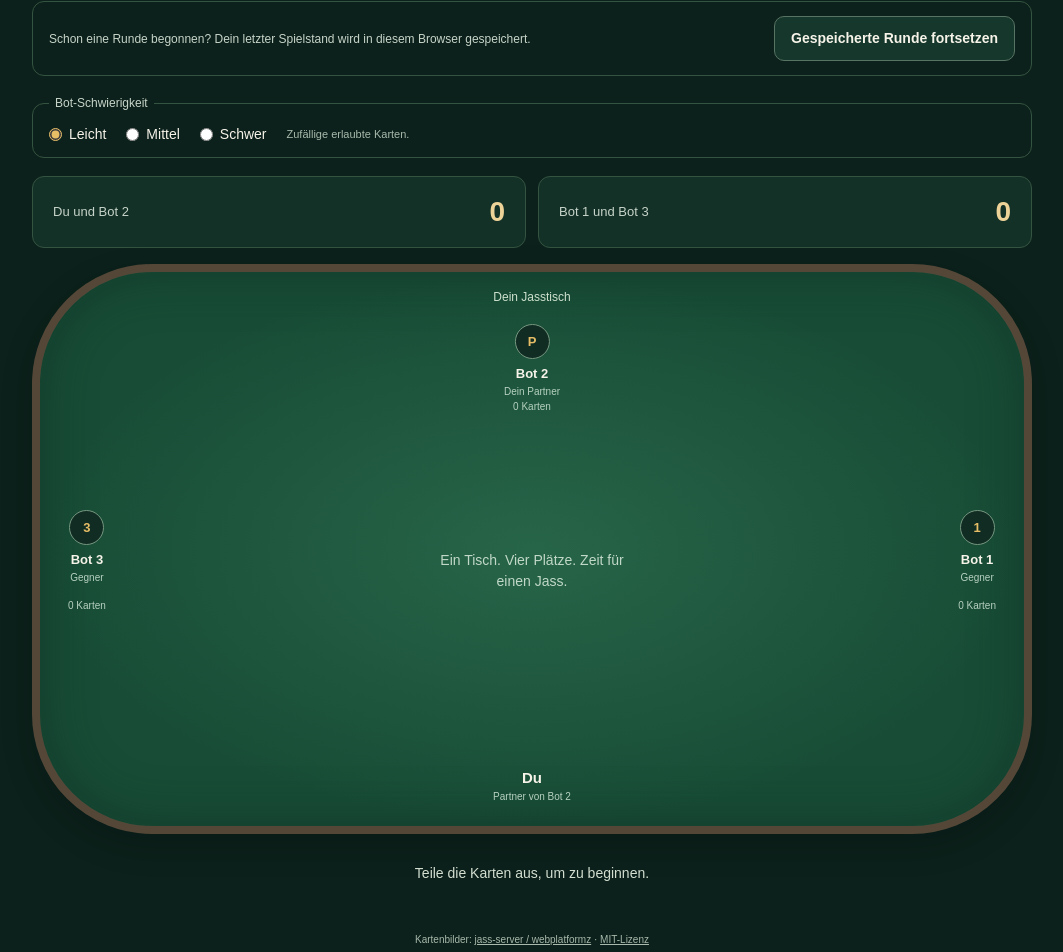
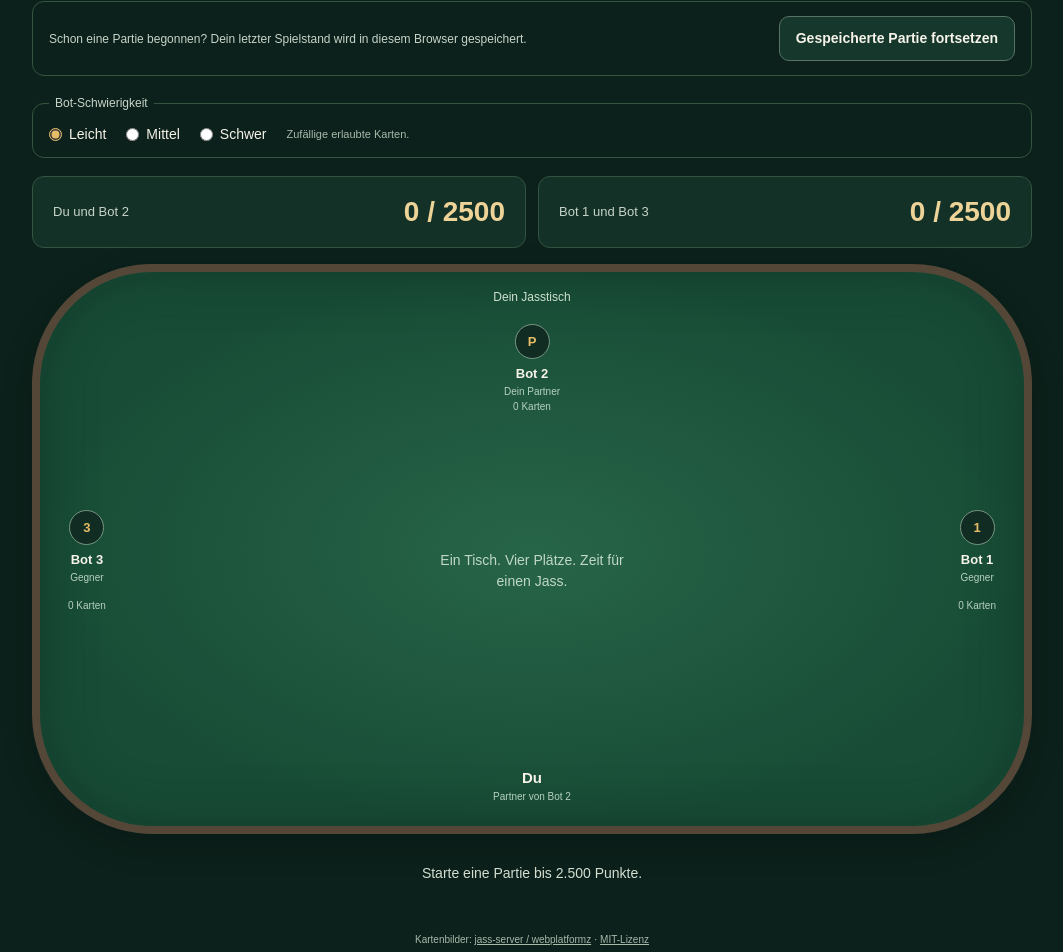
Before and after one commit to joshuakrump/jass-plattform, a Next.js app: page / in a window 1280 px wide. Shown: the part 132-1084 px from the top of the page, without its empty margins (108-1171 px from the left). Built offline with nearby package versions, Linux system fonts and the light colour scheme.

Commit message:
Play continuous Jass matches with rotating dealers and 2500-point target

```diff
--- a/src/app/jass-table.css
+++ b/src/app/jass-table.css
@@ -111,3 +111,5 @@
 .jass-resume { display:flex; align-items:center; justify-content:space-between; flex-wrap:wrap; gap:12px; padding:14px 16px; margin-bottom:18px; border:1px solid #345441; border-radius:12px; }
 .jass-resume p, .jass-save-message { font-size:12px; color:#c7d4c9; }
 .jass-save-message { margin-bottom:12px; }
+.jass-score { flex-wrap:wrap; }
+.jass-score strong { font-size:clamp(18px,3vw,28px); white-space:nowrap; }
--- a/src/app/page.tsx
+++ b/src/app/page.tsx
@@ -5,7 +5,6 @@ import "./jass-table.css";
 import Image from "next/image";
 
 import {
-  dealCards,
   sortHand,
   getCardImage,
   type BotDifficulty,
@@ -13,13 +12,13 @@ import {
   type GameMode,
 } from "@/lib/jass/cards";
 
-import { SAVED_GAME_KEY, serializeGame, parseSavedGame } from "@/lib/jass/saved-game";
+import { SAVED_GAME_KEY, parseSavedGame } from "@/lib/jass/saved-game";
+import { MATCH_KEY, createMatch, totalScores, matchWinner, selectMode, advanceRound, rightOf, serializeMatch, parseMatch, type MatchState } from "@/lib/jass/match";
 
 import { getPlayableCards } from "@/lib/jass/rules";
 import { chooseBotGameMode } from "@/lib/jass/bot";
 
 import {
-  createGame,
   playTurn,
   playBotTurn,
   startNextTrick,
@@ -39,13 +38,21 @@ const gameModes: GameMode[] = [
 ];
 
 export default function Home() {
-  const [dealtHands, setDealtHands] = useState<Card[][]>([]);
-  const [game, setGame] = useState<GameState | null>(null);
-  const [shifted, setShifted] = useState(false);
+  const [match, setMatch] = useState<MatchState | null>(null);
   const [saveMessage, setSaveMessage] = useState("");
   const [difficulty, setDifficulty] = useState<BotDifficulty>("easy");
+  const game = match && !match.choosing ? match.game : null;
+  const hands = match?.game.hands ?? [];
+  const winnerTeam = match ? matchWinner(match) : null;
+  const scores = match ? totalScores(match) : [0, 0];
 
-  const hands = game ? game.hands : dealtHands;
+  function setGame(update: (current: GameState | null) => GameState | null) {
+    setMatch((current) => {
+      if (!current || current.choosing || matchWinner(current) !== null) return current;
+      const next = update(current.game);
+      return next && next !== current.game ? { ...current, game: next } : current;
+    });
+  }
   const roundFinished = game?.completedTricks === 9;
   const trickFinished = game?.trick.length === 4;
 
@@ -53,7 +60,7 @@ export default function Home() {
     game !== null &&
     game.currentPlayer === 0 &&
     !trickFinished &&
-    !roundFinished;
+    !roundFinished && winnerTeam === null;
 
   const playableCards =
     game && canPlay
@@ -66,7 +73,7 @@ export default function Home() {
 
   useEffect(() => {
     if (
-      !game ||
+      !game || winnerTeam !== null ||
       game.currentPlayer === 0 ||
       game.trick.length === 4 ||
       game.completedTricks >= 9
@@ -80,45 +87,53 @@ export default function Home() {
 
     // Ein neuer Spielstand oder Neustart verwirft den vorherigen Timer.
     return () => window.clearTimeout(timer);
-  }, [game]);
+  }, [game, winnerTeam]);
 
   useEffect(() => {
-    if (!game) return;
-    try {
-      window.localStorage.setItem(SAVED_GAME_KEY, serializeGame(game, shifted));
-    } catch {
-      // Spielen funktioniert auch, wenn der Browser das Speichern blockiert.
-    }
-  }, [game, shifted]);
+    if (!match) return;
+    try { window.localStorage.setItem(MATCH_KEY, serializeMatch(match)); } catch { /* Speichern ist optional. */ }
+  }, [match]);
+
+  useEffect(() => {
+    if (!match || !match.choosing || rightOf(match.dealer) === 0) return;
+    const timer = window.setTimeout(() => {
+      const next = selectMode(match, chooseBotGameMode(match.game.hands[rightOf(match.dealer)]));
+      setMatch((current) => current === match ? next : current);
+    }, 1000);
+    return () => window.clearTimeout(timer);
+  }, [match]);
+
+  useEffect(() => {
+    if (!match || match.choosing || match.game.completedTricks !== 9 || matchWinner(match) !== null) return;
+    const timer = window.setTimeout(() => {
+      const next = advanceRound(match);
+      setMatch((current) => current === match ? next : current);
+    }, 2200);
+    return () => window.clearTimeout(timer);
+  }, [match]);
 
   function resumeRound() {
     try {
-      const saved = parseSavedGame(window.localStorage.getItem(SAVED_GAME_KEY));
+      let saved = parseMatch(window.localStorage.getItem(MATCH_KEY));
       if (!saved) {
-        setSaveMessage("Keine fortsetzbare Runde gespeichert. Teile neue Karten aus.");
-        return;
+        const legacy = parseSavedGame(window.localStorage.getItem(SAVED_GAME_KEY));
+        if (legacy) saved = { dealer: (legacy.game.startingPlayer + 3) % 4, round: 1, bankedScores: [0, 0], game: legacy.game, choosing: false, shifted: legacy.shifted };
       }
-      setGame(saved.game);
+      if (!saved) { setSaveMessage("Keine fortsetzbare Partie gespeichert. Starte eine neue Partie."); return; }
+      setMatch(saved);
       setDifficulty(saved.game.difficulty);
-      setShifted(saved.shifted);
-      setSaveMessage("Gespeicherte Runde geladen.");
-    } catch {
-      setSaveMessage("Der Browser erlaubt keinen Zugriff auf gespeicherte Runden.");
-    }
+      setSaveMessage("Gespeicherte Partie geladen.");
+    } catch { setSaveMessage("Der Browser erlaubt keinen Zugriff auf gespeicherte Partien."); }
   }
 
   function dealNewRound() {
-    setDealtHands(dealCards());
-    setGame(null);
-    setShifted(false);
+    setMatch(createMatch(difficulty));
     setSaveMessage("");
-    try { window.localStorage.removeItem(SAVED_GAME_KEY); } catch { /* Optional */ }
   }
 
   function selectGameMode(mode: GameMode) {
-    if (game || dealtHands.length !== 4) return;
-
-    setGame(createGame(dealtHands, mode, difficulty));
+    if (!match?.choosing || rightOf(match.dealer) !== 0) return;
+    setMatch(selectMode(match, mode));
   }
 
   function playCard(card: Card) {
@@ -132,9 +147,8 @@ export default function Home() {
   }
 
   function shiftToPartner() {
-    if (game || dealtHands.length !== 4) return;
-    setShifted(true);
-    setGame(createGame(dealtHands, chooseBotGameMode(dealtHands[2]), difficulty));
+    if (!match?.choosing || rightOf(match.dealer) !== 0) return;
+    setMatch(selectMode(match, chooseBotGameMode(match.game.hands[2]), true));
   }
 
   function nextTrick() {
@@ -158,36 +172,38 @@ export default function Home() {
             <h1>Am Jasstisch</h1>
           </div>
           <button type="button" onClick={dealNewRound} className="jass-button jass-button-secondary">
-            {hands.length ? "Neu austeilen" : "Karten austeilen"}
+            {!match ? "Partie starten" : winnerTeam !== null ? "Neue Partie" : "Partie neu starten"}
           </button>
         </header>
 
         {!game && hands.length === 0 && (
           <section className="jass-resume">
-            <p>Schon eine Runde begonnen? Dein letzter Spielstand wird in diesem Browser gespeichert.</p>
-            <button type="button" onClick={resumeRound} className="jass-button jass-button-secondary">Gespeicherte Runde fortsetzen</button>
+            <p>Schon eine Partie begonnen? Dein letzter Spielstand wird in diesem Browser gespeichert.</p>
+            <button type="button" onClick={resumeRound} className="jass-button jass-button-secondary">Gespeicherte Partie fortsetzen</button>
           </section>
         )}
         {saveMessage && <p className="jass-save-message" role="status">{saveMessage}</p>}
 
-        <fieldset className="jass-difficulty" disabled={game !== null}>
+        <fieldset className="jass-difficulty" disabled={match !== null}>
           <legend>Bot-Schwierigkeit</legend>
           <label><input type="radio" name="difficulty" value="easy" checked={difficulty === "easy"} onChange={() => setDifficulty("easy")} /> Leicht</label>
           <label><input type="radio" name="difficulty" value="medium" checked={difficulty === "medium"} onChange={() => setDifficulty("medium")} /> Mittel</label>
           <label><input type="radio" name="difficulty" value="hard" checked={difficulty === "hard"} onChange={() => setDifficulty("hard")} /> Schwer</label>
-          <span>{game ? "Für diese Runde festgelegt." : difficulty === "hard" ? "Schätzt unbekannte Karten und vergleicht mögliche Stichverläufe." : difficulty === "medium" ? "Einfache Teamstrategie." : "Zufällige erlaubte Karten."}</span>
+          <span>{match ? "Für diese Partie festgelegt." : difficulty === "hard" ? "Schätzt unbekannte Karten und vergleicht mögliche Stichverläufe." : difficulty === "medium" ? "Einfache Teamstrategie." : "Zufällige erlaubte Karten."}</span>
         </fieldset>
+
+        {match && <p className="jass-save-message">Runde {match.round} · Geber: {players[match.dealer]} · Ansage und erste Karte: {players[rightOf(match.dealer)]}</p>}
 
         <section className="jass-scoreboard" aria-label="Punktestand">
           {teams.map((team, index) => (
             <div key={team} className="jass-score">
               <span>{team}</span>
-              <strong>{game?.scores[index] ?? 0}</strong>
+              <strong>{scores[index]} / 2500</strong>
             </div>
           ))}
         </section>
 
-        {hands.length > 0 && !game && (
+        {match?.choosing && rightOf(match.dealer) === 0 && (
           <section className="jass-mode-panel" aria-label="Spielart wählen">
             <h2>Was spielen wir?</h2>
             <div className="jass-mode-buttons">
@@ -206,11 +222,11 @@ export default function Home() {
         <section className="jass-table" aria-label="Jasstisch">
           <div className="jass-table-info" aria-live="polite">
             {game ? `${game.gameMode} · Stich ${currentTrickNumber}/9` : "Dein Jasstisch"}
-            {shifted && game && <span>Von Bot 2 gewählt</span>}
+            {match?.shifted && game && <span>Von Bot 2 gewählt</span>}
           </div>
 
           {visibleSeats.map((playerIndex) => (
-            <div key={playerIndex} className={`jass-seat jass-seat-${playerIndex} ${game?.currentPlayer === playerIndex && !trickFinished && !roundFinished ? "jass-seat-active" : ""}`}>
+            <div key={playerIndex} className={`jass-seat jass-seat-${playerIndex} ${game?.currentPlayer === playerIndex && !trickFinished && !roundFinished && winnerTeam === null ? "jass-seat-active" : ""}`}>
               <div className="jass-avatar" aria-hidden="true">{playerIndex === 2 ? "P" : playerIndex}</div>
               <strong>{players[playerIndex]}</strong>
               <span>{playerIndex === 2 ? "Dein Partner" : "Gegner"}</span>
@@ -236,20 +252,22 @@ export default function Home() {
 
           {!game && (
             <p className="jass-table-empty">
-              {hands.length ? "Wähle eine Spielart oder schiebe zu deinem Partner." : "Ein Tisch. Vier Plätze. Zeit für einen Jass."}
+              {hands.length ? rightOf(match!.dealer) === 0 ? "Wähle eine Spielart oder schiebe zu deinem Partner." : `${players[rightOf(match!.dealer)]} wählt die Spielart …` : "Ein Tisch. Vier Plätze. Zeit für einen Jass."}
             </p>
           )}
           <div className="jass-your-seat"><strong>Du</strong><span>Partner von Bot 2</span></div>
         </section>
 
         <section className="jass-status" aria-live="polite">
-          {!game ? (
-            <p>{hands.length ? "Deine Karten liegen bereit." : "Teile die Karten aus, um zu beginnen."}</p>
+          {winnerTeam !== null ? (
+            <div><h2>Partie gewonnen: {teams[winnerTeam]}</h2><p>{scores[0]} : {scores[1]} Punkte</p></div>
+          ) : !game ? (
+            <p>{hands.length ? rightOf(match!.dealer) === 0 ? "Du sagst an und spielst die erste Karte." : `${players[rightOf(match!.dealer)]} sagt an …` : "Starte eine Partie bis 2.500 Punkte."}</p>
           ) : roundFinished ? (
             <div>
               <h2>Runde beendet</h2>
-              <p>{game.scores[0] === game.scores[1] ? "Unentschieden." : `Gewonnen: ${teams[game.scores[0] > game.scores[1] ? 0 : 1]}`}</p>
-              <small>Gesamtpunkte: {game.scores[0] + game.scores[1]}</small>
+              <p>Rundenpunkte: {game.scores[0]} : {game.scores[1]}</p>
+              <small>Die nächste Person gibt gleich automatisch aus.</small>
             </div>
           ) : trickFinished && game.winner !== null ? (
             <>
--- a/src/lib/jass/game.ts
+++ b/src/lib/jass/game.ts
@@ -20,6 +20,7 @@ export type CompletedTrick = {
 
 export type GameState = {
   hands: Card[][];
+  startingPlayer: number;
   gameMode: GameMode;
   difficulty: BotDifficulty;
   trick: PlayedCard[];
@@ -33,14 +34,16 @@ export type GameState = {
 export function createGame(
   hands: Card[][],
   gameMode: GameMode,
-  difficulty: BotDifficulty = "easy"
+  difficulty: BotDifficulty = "easy",
+  startingPlayer = 0
 ): GameState {
   return {
     hands: hands.map((hand) => [...hand]),
     gameMode,
     difficulty,
     trick: [],
-    currentPlayer: 0,
+    currentPlayer: startingPlayer,
+    startingPlayer,
     winner: null,
     completedTricks: 0,
     scores: [0, 0],
--- /dev/null
+++ b/src/lib/jass/match.ts
@@ -0,0 +1,54 @@
+import { dealCards, type BotDifficulty, type GameMode } from "./cards";
+import { createGame, type GameState } from "./game";
+import { parseSavedGame, serializeGame } from "./saved-game";
+
+export const MATCH_KEY = "jass-plattform.match.v1";
+export const TARGET_SCORE = 2500;
+export type MatchState = {
+  dealer: number;
+  round: number;
+  bankedScores: [number, number];
+  game: GameState;
+  choosing: boolean;
+  shifted: boolean;
+};
+
+// Plätze: Du unten, Bot 1 rechts, Bot 2 oben, Bot 3 links.
+export const rightOf = (player: number) => (player + 1) % 4;
+export const nextDealer = (dealer: number) => (dealer + 3) % 4;
+
+export function createMatch(difficulty: BotDifficulty, dealer = Math.floor(Math.random() * 4)): MatchState {
+  return { dealer, round: 1, bankedScores: [0, 0], game: createGame(dealCards(), "Rosen", difficulty, rightOf(dealer)), choosing: true, shifted: false };
+}
+export function totalScores(match: MatchState): [number, number] {
+  return [match.bankedScores[0] + match.game.scores[0], match.bankedScores[1] + match.game.scores[1]];
+}
+export function matchWinner(match: MatchState): number | null {
+  const scores = totalScores(match);
+  return scores[0] >= TARGET_SCORE ? 0 : scores[1] >= TARGET_SCORE ? 1 : null;
+}
+export function selectMode(match: MatchState, mode: GameMode, shifted = false): MatchState {
+  if (!match.choosing || matchWinner(match) !== null) return match;
+  return { ...match, choosing: false, shifted, game: createGame(match.game.hands, mode, match.game.difficulty, rightOf(match.dealer)) };
+}
+export function advanceRound(match: MatchState): MatchState {
+  if (match.choosing || match.game.completedTricks !== 9 || matchWinner(match) !== null) return match;
+  const dealer = nextDealer(match.dealer);
+  return { ...match, dealer, round: match.round + 1, bankedScores: totalScores(match), choosing: true, shifted: false, game: createGame(dealCards(), "Rosen", match.game.difficulty, rightOf(dealer)) };
+}
+export function serializeMatch(match: MatchState): string {
+  return JSON.stringify({ version: 1, ...match });
+}
+export function parseMatch(text: string | null): MatchState | null {
+  if (!text) return null;
+  try {
+    const raw = JSON.parse(text);
+    if (!raw || raw.version !== 1 || !Number.isInteger(raw.dealer) || raw.dealer < 0 || raw.dealer > 3 || !Number.isInteger(raw.round) || raw.round < 1 || typeof raw.choosing !== "boolean" || typeof raw.shifted !== "boolean") return null;
+    if (!Array.isArray(raw.bankedScores) || raw.bankedScores.length !== 2 || raw.bankedScores.some((s: unknown) => !Number.isInteger(s) || (s as number) < 0 || (s as number) >= TARGET_SCORE)) return null;
+    if (raw.bankedScores[0] + raw.bankedScores[1] !== (raw.round - 1) * 157) return null;
+    const saved = parseSavedGame(serializeGame(raw.game, raw.shifted));
+    if (!saved || saved.game.startingPlayer !== rightOf(raw.dealer)) return null;
+    if (raw.choosing && (saved.game.trick.length || saved.game.completedTricks || raw.shifted)) return null;
+    return { dealer: raw.dealer, round: raw.round, bankedScores: raw.bankedScores, game: saved.game, choosing: raw.choosing, shifted: raw.shifted };
+  } catch { return null; }
+}
--- a/src/lib/jass/saved-game.ts
+++ b/src/lib/jass/saved-game.ts
@@ -53,7 +53,9 @@ export function parseSavedGame(text: string | null): SavedGame | null {
     ]);
     if (initial.some((hand) => hand.length !== 9) || new Set(initial.flat().map((card) => card.id)).size !== 36) return null;
 
-    let game = createGame(initial, raw.gameMode as GameState["gameMode"], raw.difficulty as GameState["difficulty"]);
+    const startingPlayer = raw.startingPlayer ?? 0;
+    if (!Number.isInteger(startingPlayer) || (startingPlayer as number) < 0 || (startingPlayer as number) > 3) return null;
+    let game = createGame(initial, raw.gameMode as GameState["gameMode"], raw.difficulty as GameState["difficulty"], startingPlayer as number);
     function replay(plays: PlayedCard[]) {
       for (const play of plays) {
         if (game.currentPlayer !== play.playerIndex) throw new Error("Falsche Reihenfolge");
```
